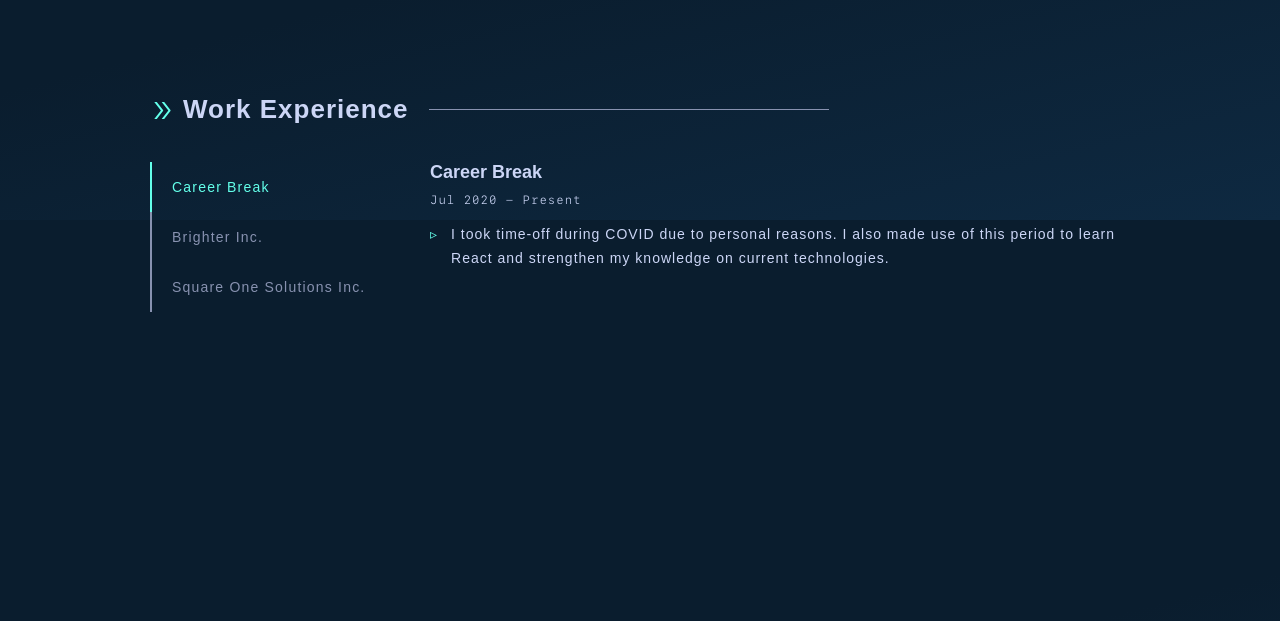
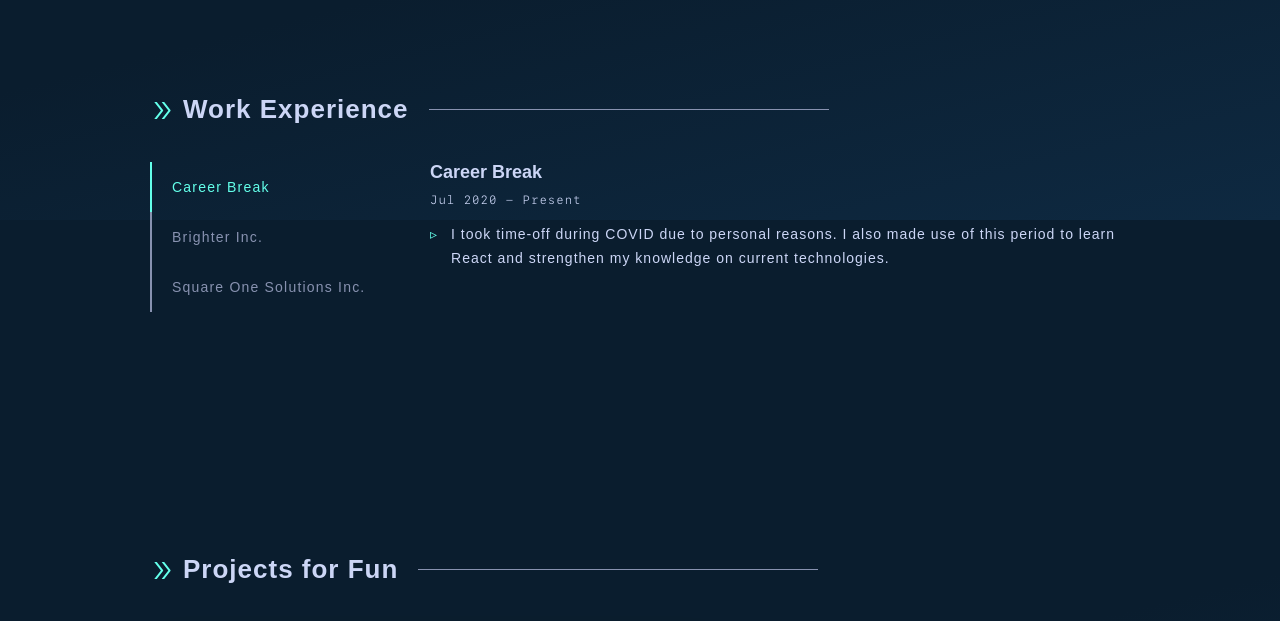
Before and after one commit to TPSReports80/portfolio, a React (Create React App) app: page / in a window 1280 px wide. Shown: the part 1380-2001 px from the top of the page. Built offline with nearby package versions, Linux system fonts and the light colour scheme; a web font is replaced by a local one.

Commit message:
spacing fix

```diff
--- a/src/GlobalStyles.js
+++ b/src/GlobalStyles.js
@@ -60,6 +60,12 @@ export const GlobalStyles = createGlobalStyle`
             padding: 80px 0;
             min-height: auto;
         }
+        &#work-section {
+            min-height: 70vh;
+            @media screen and (max-width: 768px) {
+                min-height: auto;
+            }
+        }
         &.section--hidden {
             opacity: 0;
             transform: translateY(8rem);
```
